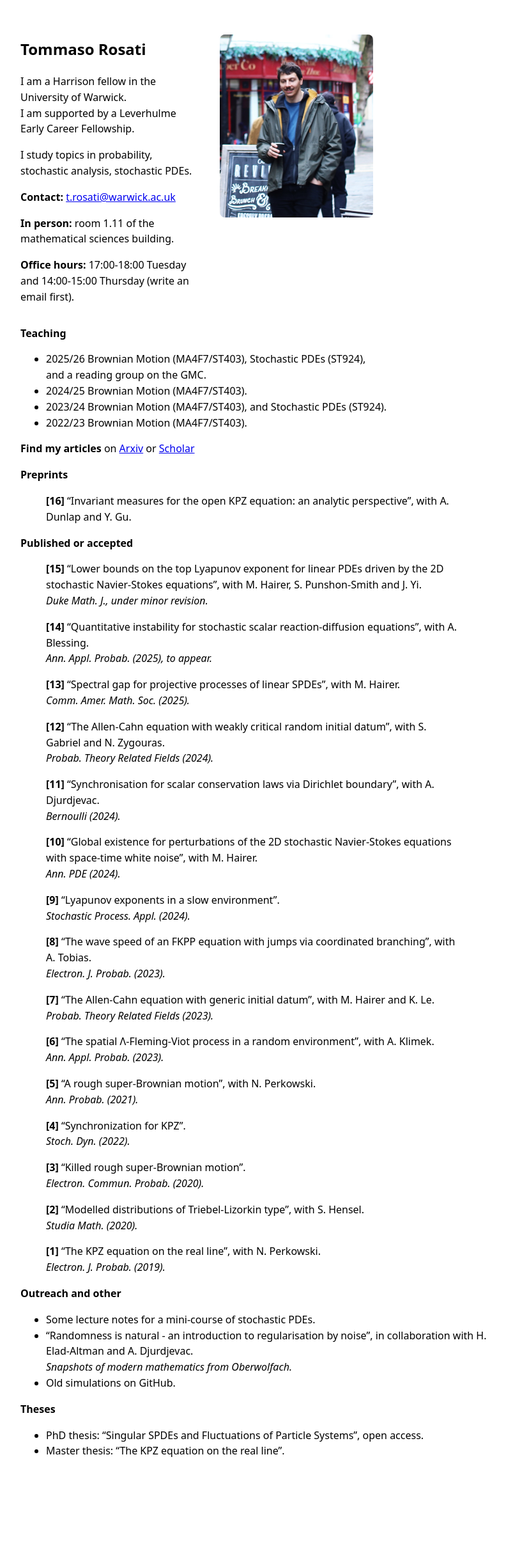
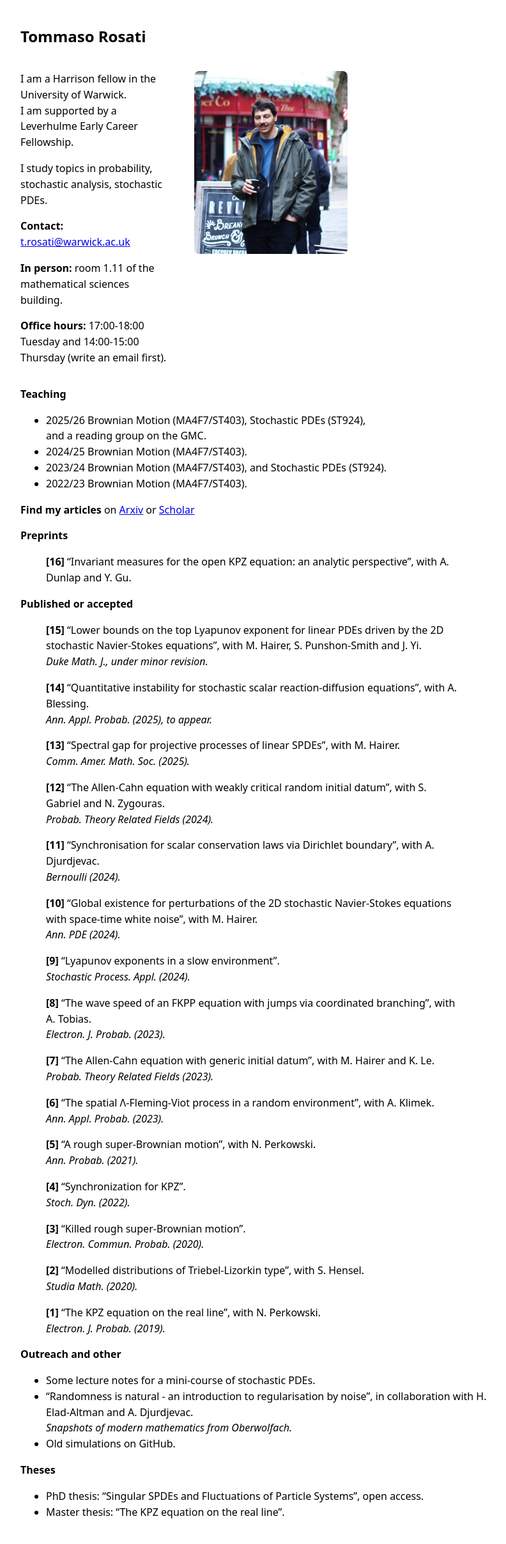
Before and after one commit to rosati-tom/rosati-tom.github.io, a Jekyll site: the page built from index.md, in a window 1280 px wide. Shown: the whole page at 64% size, without its empty margins (243-1035 px from the left). Built offline with Jekyll 4.4.1, drawn with Linux system fonts in a browser that asks for light colours; our own code applies the rules of GitHub Pages for plain Markdown files; before the commit the page ends 2319 px from its top, so only the background shows below that.

Commit message:
Small adjustments.

```diff
--- a/assets/style.css
+++ b/assets/style.css
@@ -20,7 +20,7 @@ img { max-width: 260px; height: auto; display: block; margin: 16px 0; }
 /* Let the text take remaining width */
 .intro-text {
   flex: 1 1 0;
-  max-width: 280px;
+  max-width: 240px;
 }
 
 /* Fix a reasonable photo column width */
@@ -29,7 +29,7 @@ img { max-width: 260px; height: auto; display: block; margin: 16px 0; }
 }
 
 .profile-pic {
-  width: 240px;
+  width: 260px;
   max-width: 100%;
   height: auto;
   display: block;
--- a/index.md
+++ b/index.md
@@ -1,8 +1,8 @@
+
+## Tommaso Rosati
 
 <div class="intro">
   <div class="intro-text" markdown="1">
-
-## Tommaso Rosati
 
 I am a Harrison fellow in the University of Warwick.<br>
 I am supported by a Leverhulme Early Career Fellowship.
```
